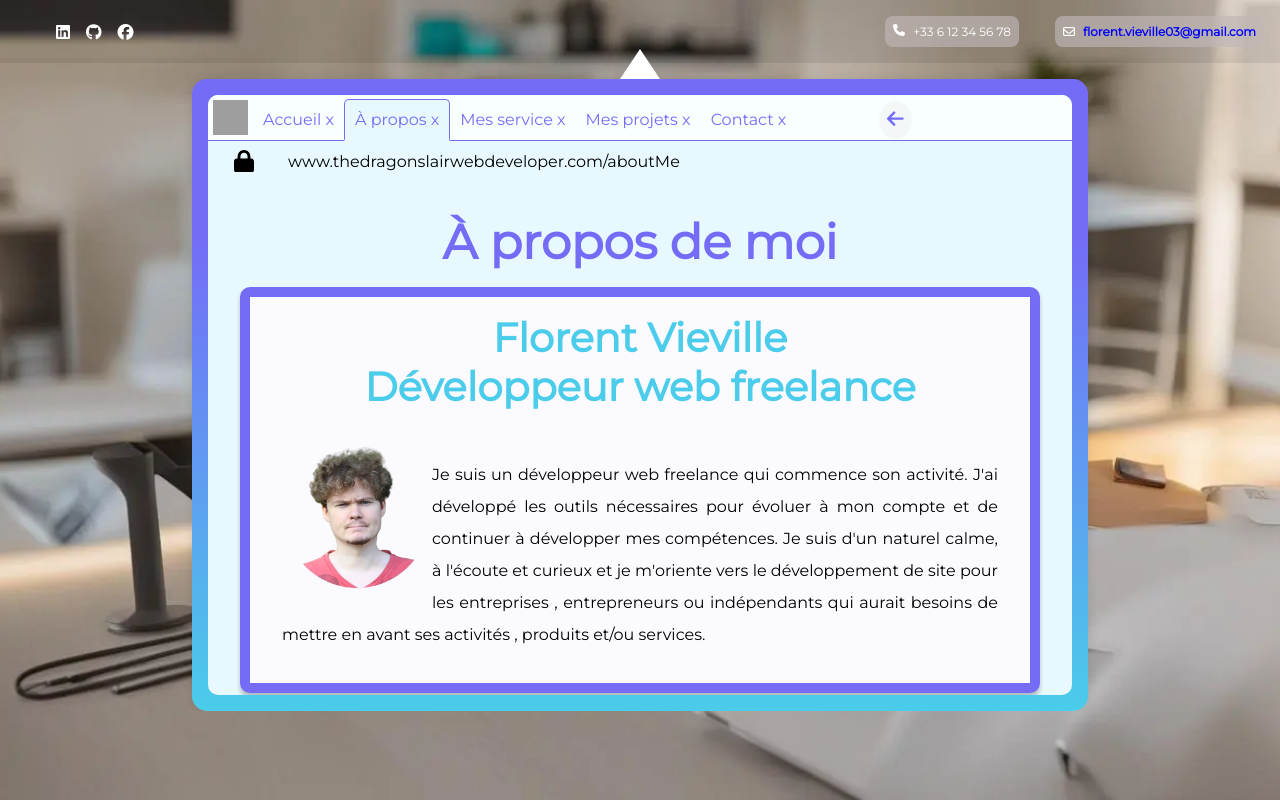
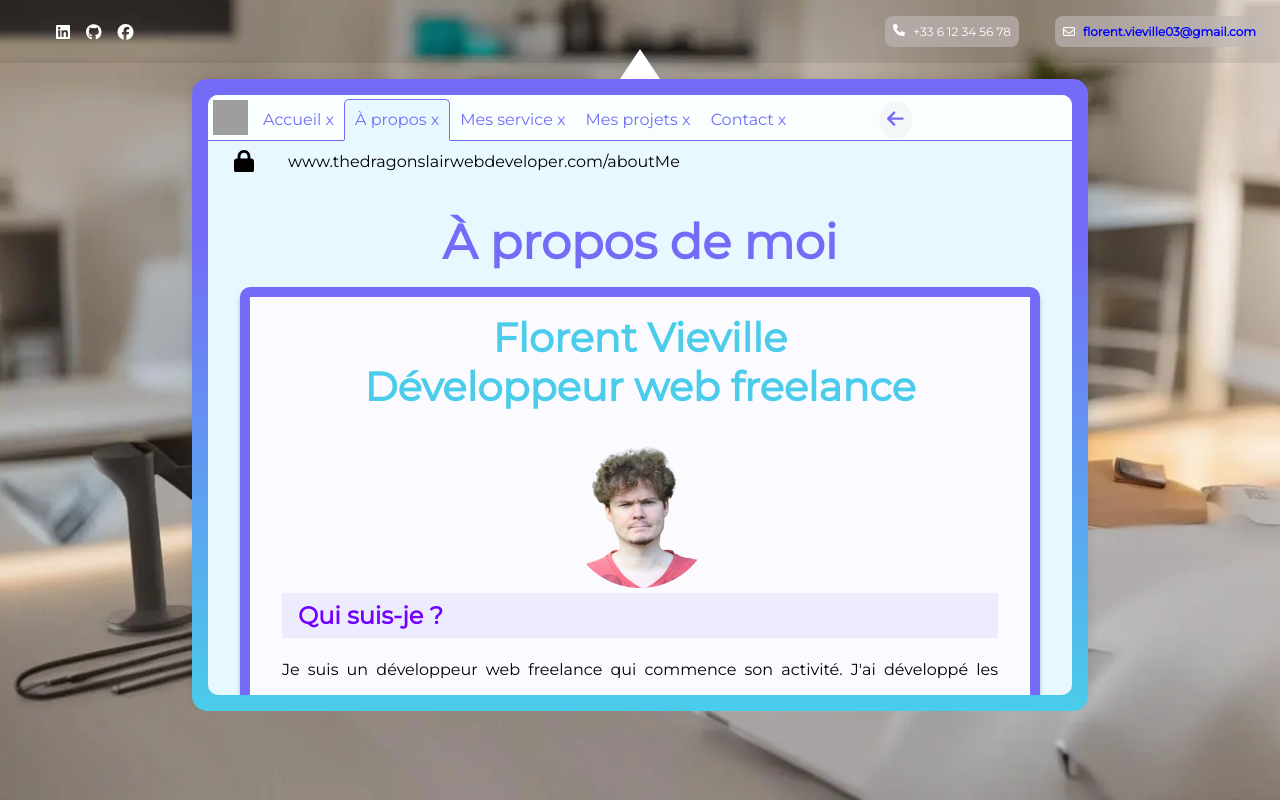
Before and after one commit to FlorentViel/dragon-l-air-web-developper, a Vue app: page /aboutMe in a window 1280 px wide. Built offline with nearby package versions, Linux system fonts and the light colour scheme; grey boxes are pictures that could not be loaded.

Commit message:
Mise à jour du site

```diff
--- a/src/assets/styles/_global-text.scss
+++ b/src/assets/styles/_global-text.scss
@@ -34,6 +34,11 @@
   @include font-size-responsive(1.5rem, 2.5rem);
 }
 
+:is(.h3-light, h3) {
+  color: $EndLightGradient;
+  @include font-size-responsive(1.2rem, 1.5rem);
+}
+
 :is(.h1-dark) {
   color: $textPrimaryDark;
   @include font-size-responsive(2rem, 3rem);
@@ -43,6 +48,12 @@
   color: $EndDarkGradient;
   @include font-size-responsive(1.5rem, 2.5rem);
 }
+
+:is(.h3-dark, h3) {
+  color: $EndDarkGradient;
+  @include font-size-responsive(1.2rem, 1.5rem);
+}
+
 
 :is(.text-color-dark) {
   color: $white;
@@ -92,7 +103,7 @@
 
 /* h1, h2 */
 
-h1, h2{
+h1, h2, h3 {
     transition: .5s ease;
     font-weight: bold !important;
   }
--- a/src/assets/styles/_mixins.scss
+++ b/src/assets/styles/_mixins.scss
@@ -82,6 +82,10 @@
     justify-content: center;
     align-items: center;
   }
+
+  @mixin flex-direction($direction) {
+    flex-direction: $direction;
+  }
   /* Mixins et Fonctions Sass */
   @mixin transition($property, $duration: 0.3s, $ease: ease-in-out) {
     transition: $property $duration $ease;
--- a/src/assets/styles/base.scss
+++ b/src/assets/styles/base.scss
@@ -80,3 +80,7 @@
 .float-start {
   float: left;
 }
+
+.d-flex {
+  display :flex;
+}
--- a/src/views/aboutMe.vue
+++ b/src/views/aboutMe.vue
@@ -5,29 +5,74 @@
         <div>
           <h1 :class="theme.isDarkMode ? 'h1-dark' : 'h1-light'">&Agrave; propos de moi</h1>
         </div>
-        <div :class="theme.isDarkMode ? 'main-bloc-dark' : 'main-bloc-light'" class="blocPresentation text-style">
+        <section :class="theme.isDarkMode ? 'main-bloc-dark' : 'main-bloc-light'" class="blocPresentation text-style">
           <div>
-            <h1 :class="theme.isDarkMode ? 'h2-dark' : 'h2-light'" class="animate-text title h1">Florent Vieville <br> Développeur web freelance</h1>
-            <div class="float-start">
+
+            <h2 :class="theme.isDarkMode ? 'h2-dark' : 'h2-light'" class="animate-text title h1">Florent Vieville <br> Développeur web freelance</h2>
+            <div class="d-flex">
               <img src="./../assets/images/pictures/photo-profil-removebg.png" class="img-fluid photo-profil" alt="Photo de profil"/>
             </div>
-            <p :class="theme.isDarkMode ? 'text-color-dark' : 'text-color-light'" class="paragraphe">
-              Je suis un développeur web freelance qui commence son activité.
-              J'ai développé les outils nécessaires pour évoluer à mon compte et de continuer à développer mes compétences.
-              Je suis d'un naturel calme, à l'écoute et curieux et je m'oriente vers le développement de site pour les entreprises ,
-              entrepreneurs ou indépendants qui aurait besoins de mettre en avant ses activités , produits et/ou services.
-            </p>
+            <section class="about-me-content">
+              <article class="accordion-item" @click="toggleAccordion(0)" :class="{ active: activeIndex === 0 }">
+                <h3 :class="theme.isDarkMode ? 'h3-dark' : 'h3-light'" class="accordion-header">Qui suis-je ?</h3>
+                <div class="accordion-content" :style="accordionStyle(0)">
+                  <p :class="theme.isDarkMode ? 'text-color-dark' : 'text-color-light'" class="paragraphe">
+                    Je suis un développeur web freelance qui commence son activité.
+                    J'ai développé les outils nécessaires pour évoluer à mon compte et de continuer à développer mes compétences.
+                    Je suis d'un naturel calme, à l'écoute et curieux et je m'oriente vers le développement de site pour les entreprises,
+                    entrepreneurs ou indépendants qui aurait besoins de mettre en avant ses activités, produits et/ou services.
+                  </p>
+                </div>
+              </article>
 
+              <article class="accordion-item" @click="toggleAccordion(1)" :class="{ active: activeIndex === 1 }">
+                <h3 :class="theme.isDarkMode ? 'h3-dark' : 'h3-light'" class="accordion-header">Mon parcours professionnel</h3>
+                <div class="accordion-content" :style="accordionStyle(1)">
+                  <p :class="theme.isDarkMode ? 'text-color-dark' : 'text-color-light'" class="paragraphe">
+                    J'ai développé des sites web pour des entreprises, entrepreneurs ou indépendants qui aurait besoins de mettre en avant ses activités, produits et/ou services.
+                    Je suis d'un naturel calme, à l'écoute et curieux et je m'oriente vers le développement de site pour les entreprises,
+                    entrepreneurs ou indépendants qui aurait besoins de mettre en avant ses activités, produits et/ou services.
+                    Je suis d'un naturel calme, à l'écoute et curieux et je m'oriente vers le développement de site pour les entreprises,
+                    entrepreneurs ou indépendants qui aurait besoins de mettre en avant ses activités, produits et/ou services.
+                  </p>
+                </div>
+              </article>
+
+              <article class="accordion-item" @click="toggleAccordion(2)" :class="{ active: activeIndex === 2 }">
+                <h3 :class="theme.isDarkMode ? 'h3-dark' : 'h3-light'" class="accordion-header">Mes compétences</h3>
+                <div class="accordion-content" :style="accordionStyle(2)">
+                  <p :class="theme.isDarkMode ? 'text-color-dark' : 'text-color-light'" class="paragraphe">
+                    Je suis d'un naturel calme, à l'écoute et curieux et je m'oriente vers le développement de site pour les entreprises,
+                    entrepreneurs ou indépendants qui aurait besoins de mettre en avant ses activités, produits et/ou services.
+                  </p>
+                </div>
+              </article>
+            </section>
           </div>
-        </div>
+        </section>
       </div>
     </div>
   </section>
 </template>
 
 <script setup>
+import { ref } from 'vue';
+
 const props = defineProps(['theme']);
+const activeIndex = ref(0);
 
+const toggleAccordion = (index) => {
+  activeIndex.value = activeIndex.value === index ? null : index;
+};
+
+const accordionStyle = (index) => {
+  const isActive = activeIndex.value === index;
+  return {
+    maxHeight: isActive ? '1000px' : '0',
+    opacity: isActive ? '1' : '0',
+    transform: `translateX(${isActive ? '0' : '-100%'})`,
+  };
+};
 </script>
 
 <style lang="scss" scoped>
@@ -36,6 +81,13 @@ const props = defineProps(['theme']);
   @include flex-center;
   flex-direction: column;
   padding: rem(32) ;
+}
+
+.about-me-content {
+  display: flex;
+  flex-direction: column;
+  width: 100%;
+  gap: rem(16);
 }
 
 .h1-dark, .h1-light {
@@ -47,6 +99,7 @@ const props = defineProps(['theme']);
   @include box-shadow();
   padding: rem(16) rem(32);
   transition: transform $transition-duration ease-in-out;
+  width: 100%;
 }
 
 .float-start {
@@ -68,5 +121,44 @@ const props = defineProps(['theme']);
   padding-top: rem(16);
   padding-bottom: rem(16);
   line-height: rem(32);
+  width: 100%;
+}
+
+.accordion-item {
+  cursor: pointer;
+  margin-bottom: rem(16);
+  width: 100%;
+}
+
+.accordion-header {
+  padding: rem(8) rem(16);
+  position: relative;
+  transition: all $transition-duration ease-in-out;
+  width: 100%;
+
+  &:hover {
+    background-color: rgba($StartLightGradient, 0.1);
+  }
+}
+
+.accordion-content {
+  overflow: hidden;
+  transition: all 0.5s ease-in-out;
+  max-height: 0;
+  opacity: 0;
+  transform: translateX(-100%);
+  width: 100%;
+}
+
+.accordion-item.active {
+  .accordion-header {
+    background-color: rgba($StartLightGradient, 0.1);
+  }
+
+  .accordion-content {
+    max-height: 1000px;
+    opacity: 1;
+    transform: translateX(0);
+  }
 }
 </style>
--- a/src/views/service.vue
+++ b/src/views/service.vue
@@ -20,6 +20,13 @@
             <p :class="theme.isDarkMode ? 'text-color-dark' : 'text-color-light'" class="card-text">Je développe des boutiques en ligne sécurisées et intuitives, intégrant des fonctionnalités avancées pour une expérience d'achat fluide et agréable.</p>
           </div>
         </div>
+        <div class="service-card">
+          <img :class="theme.isDarkMode ? 'img-size-dark' : 'img-size-light'" src="./../assets/images/logos/logo-site/technologie.png" class="card-image" alt="Maintenance et support">
+          <div class="card-body">
+            <h3 :class="theme.isDarkMode ? 'h2-dark' : 'h2-light'" class="card-title">Référencement naturel</h3>
+            <p :class="theme.isDarkMode ? 'text-color-dark' : 'text-color-light'" class="card-text">Je optimise vos sites web pour les moteurs de recherche, en utilisant des techniques de référencement naturel (SEO) avancées, pour augmenter leur visibilité et leur trafic organique.</p>
+          </div>
+        </div>
         <div class="service-card" :class="theme.isDarkMode ? 'card-style-dark' : 'card-style-light'">
           <img :class="theme.isDarkMode ? 'img-size-dark' : 'img-size-light'" src="./../assets/images/logos/logo-site/technologie.png" class="card-image" alt="Maintenance et support">
           <div class="card-body">
@@ -27,6 +34,7 @@
             <p :class="theme.isDarkMode ? 'text-color-dark' : 'text-color-light'" class="card-text">J'offre des services de maintenance continue et de support technique pour garantir la performance et la sécurité de votre site web à long terme.</p>
           </div>
         </div>
+
       </div>
     </div>
   </section>
@@ -38,45 +46,59 @@ defineProps(['theme', 'changeSection']);
 
 <style lang="scss" scoped>
 @import '@/assets/styles/_utils.scss';
+@import '@/assets/styles/_functions.scss';
+@import '@/assets/styles/_variables.scss';
+@import '@/assets/styles/_global-text.scss';
+@import '@/assets/styles/_media-queries.scss';
+
+#service {
+  margin-bottom: rem(100);
+  margin-top: rem(10);
+}
 
 .service-container {
   @include flex-center;
-  flex-direction: column;
+  @include flex-direction(column);
   @include padding-x(rem(32));
 }
 
 .service-title {
   @include margin-y(rem(24));
+  @include font-size-responsive(2rem, 3rem);
+  text-align: center;
 }
 
 .service-content {
   @include flex-center;
-  flex-direction: column;
+  @include flex-direction(column);
   width: 100%;
   max-width: 1200px;
   margin: 0 auto;
+  padding: rem(32);
 }
 
 .service-description {
   text-align: center;
   max-width: 800px;
   @include margin-y(rem(24));
+  @include font-size-responsive(0.7rem, 1rem);
 }
 
 .service-cards {
   display: flex;
   flex-wrap: wrap;
   justify-content: center;
-  gap: rem(24);
+  gap: rem(32);
+  padding: rem(32);
 }
 
 .service-card {
-  flex: 1 1 calc(33.333% - rem(24));
+  flex: 1 1 calc(33.333% - rem(32));
   min-width: 250px;
   max-width: 350px;
   @include border-radius($border-radius);
   @include box-shadow();
-  padding: rem(16);
+  padding: rem(24);
   transition: transform $transition-duration ease-in-out;
 
   &:hover {
@@ -86,7 +108,10 @@ defineProps(['theme', 'changeSection']);
 
 .card-image {
   width: 100%;
-  height: auto;
+  height: 200px;
+  border: 1px solid rgba(60, 56, 56, 0.348);
+  padding: rem(16);
+  object-fit: cover;
   @include border-radius($border-radius);
 }
 
```
Also changed, not shown: src/views/projet.vue (+18 -23 lines).
